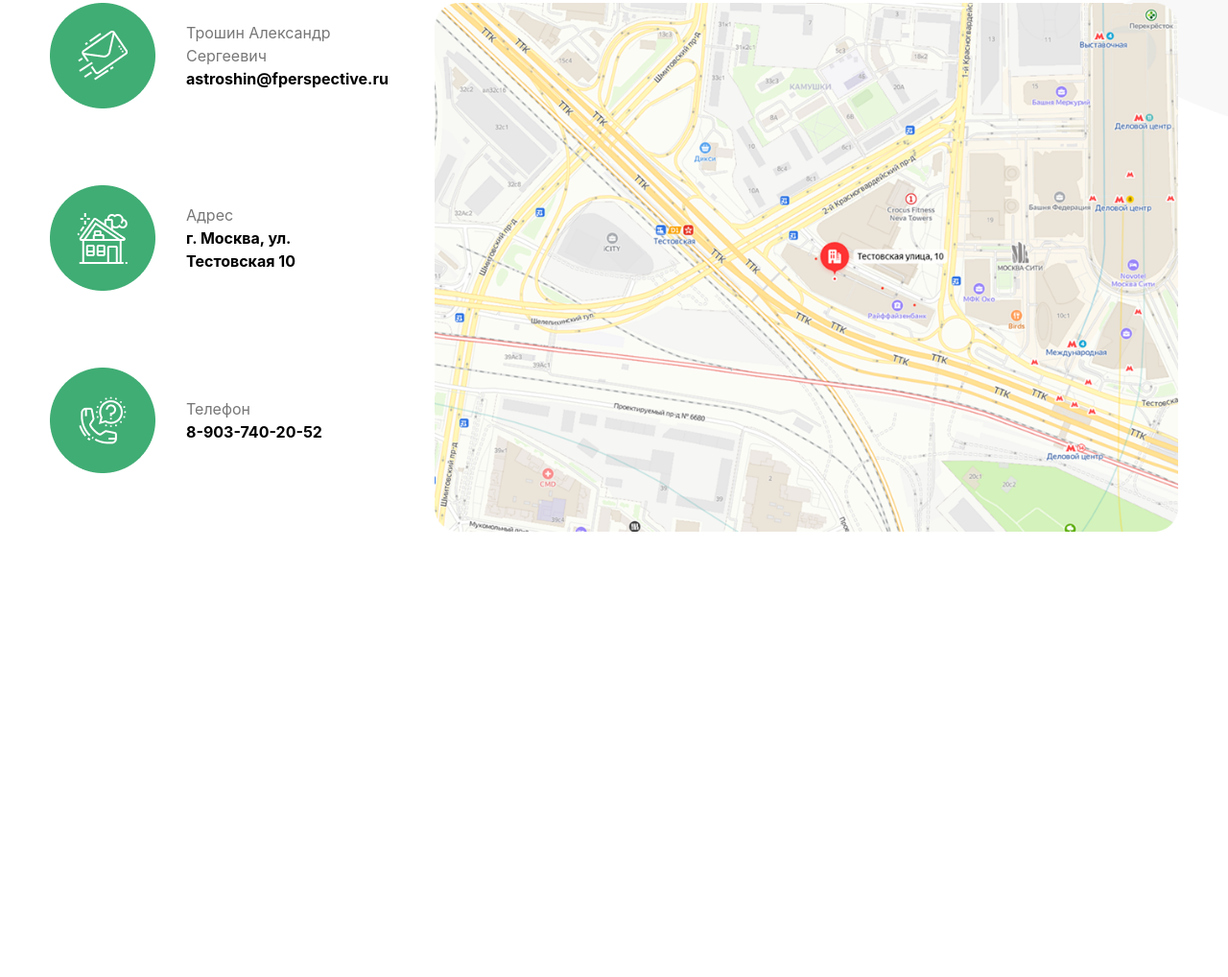
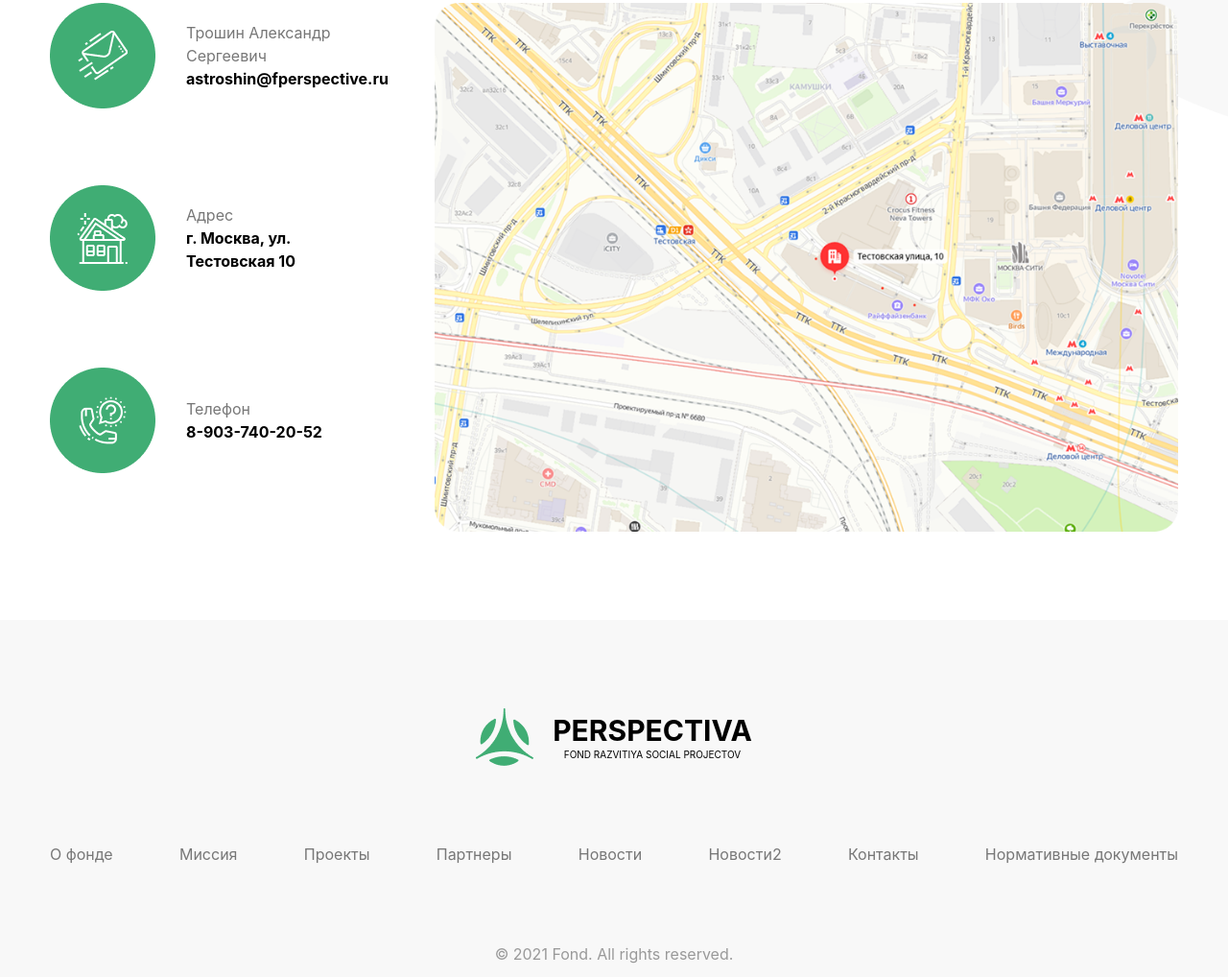
Before and after one commit to dovudabrorov0-ctrl/egzamin, a website: page src/index7.html in a window 1280 px wide. Shown: the part 1293-2311 px from the top of the page at 96% size. Before the commit the page ends 1859 px from the top, so only its background shows below. Drawn offline with nearby package versions, Linux system fonts and the light colour scheme; files that its build step writes are made by us from their sources.

Commit message:
Finished FOOTER index7

```diff
--- a/src/index7.html
+++ b/src/index7.html
@@ -88,5 +88,40 @@
 
     </section>
 
+
+
+    <footer class="bg-[#F8F8F8]">
+
+    <div class="max-w-300 m-auto p-3 mt-20">
+
+         <div class="flex items-center justify-center gap-5 mt-20">
+            <img src="./img/logosabzak.png" alt="">
+
+            <div>
+             <h1 class="text-3xl font-bold">PERSPECTIVA</h1>
+             <p class="text-[10px] text-center">FOND RAZVITIYA SOCIAL PROJECTOV</p>
+            </div>
+        </div>
+
+
+        <div class="lg:flex-row flex flex-col gap-5 lg:justify-between lg:items-center mt-20 ">
+            <a class="text-[#777]" href="">О фонде</a>
+            <a class="text-[#777]" href="">Миссия</a>
+            <a class="text-[#777]" href="">Проекты</a>
+            <a class="text-[#777]" href="">Партнеры</a>
+            <a class="text-[#777]" href="">Новости</a>
+            <a class="text-[#777]" href="./index6.html">Новости2</a>
+            <a class="text-[#777]" href="">Контакты</a>
+            <a class="text-[#777]" href="./index7.html">Нормативные документы</a>
+        </div>
+
+        <div class="flex justify-center items-center mt-20">
+            <p class="text-[#999]">© 2021 Fond. All rights reserved.</p>
+        </div>
+
+    </div>
+
+</footer>
+
 </body>
 </html>
```
